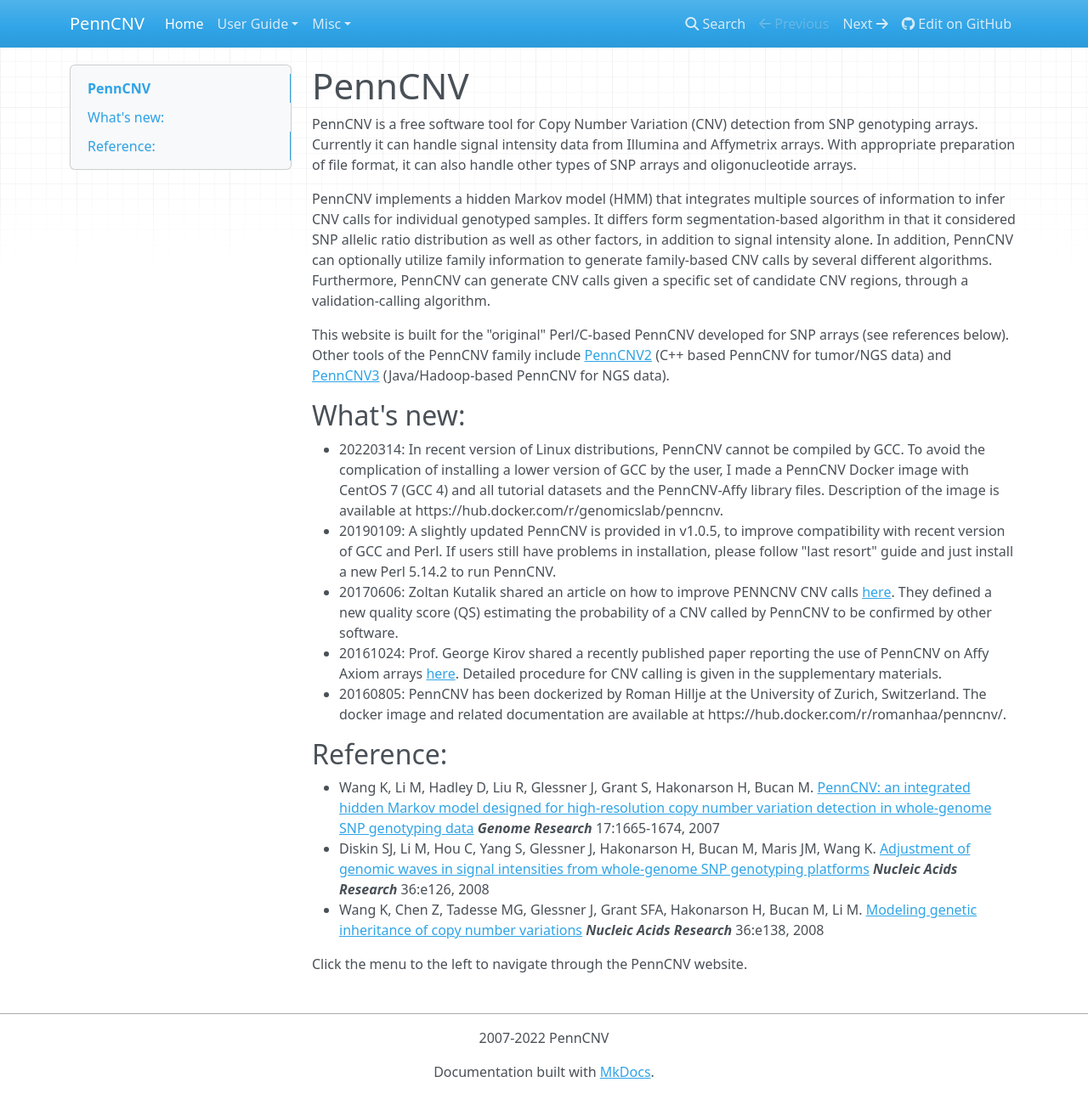
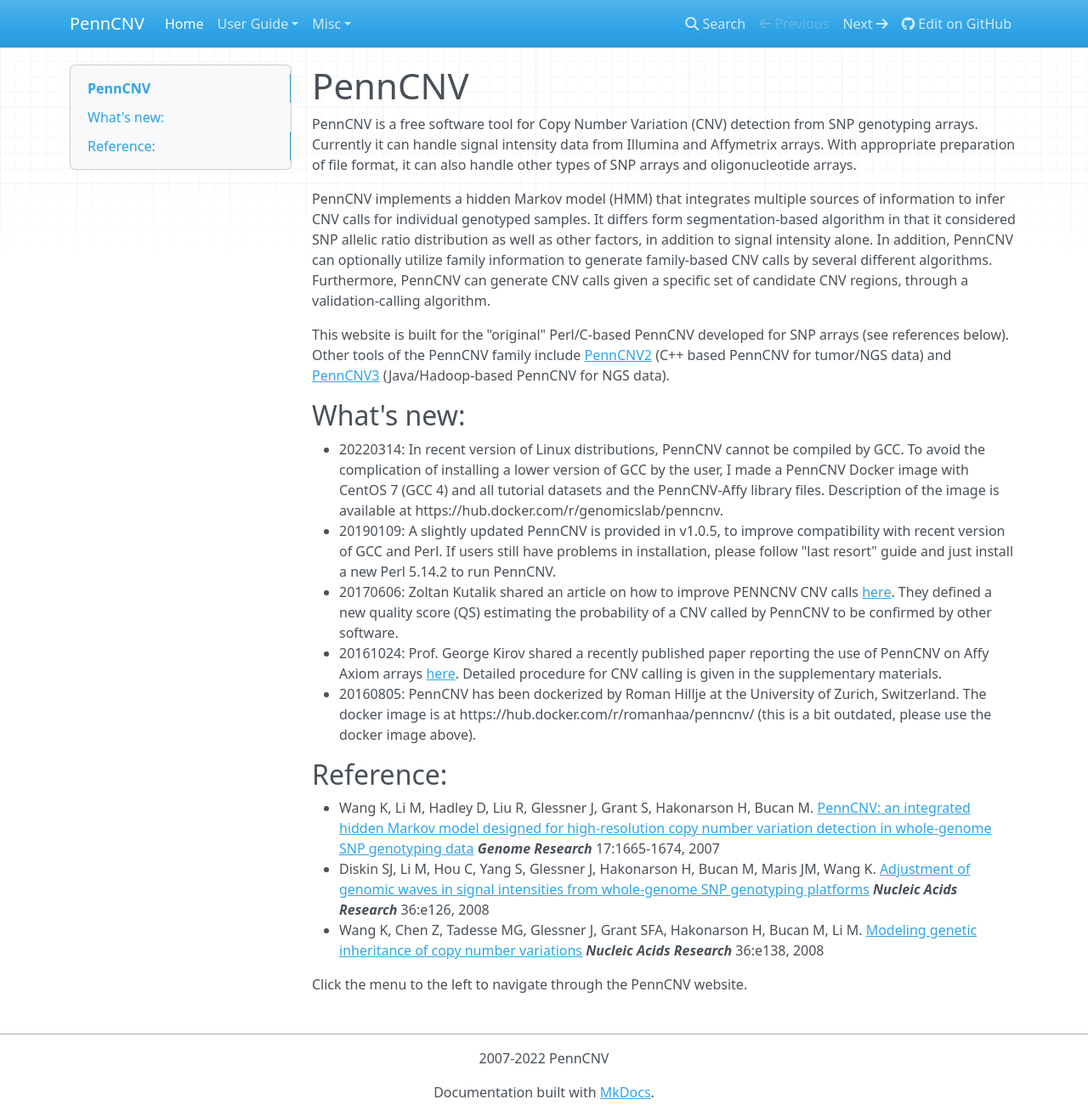
Before and after one commit to WGLab/PennCNV, an MkDocs documentation site: the page built from docs/index.md, in a window 1280 px wide and 1314 px high. Shown: the whole window at 85% size. Built offline with MkDocs 1.6.1, drawn with Linux system fonts in a browser that asks for light colours; nearby versions of some CDN libraries.

Commit message:
Update index.md

```diff
--- a/docs/index.md
+++ b/docs/index.md
@@ -12,7 +12,7 @@
 - 20190109: A slightly updated PennCNV is provided in v1.0.5, to improve compatibility with recent version of GCC and Perl. If users still have problems in installation, please follow "last resort" guide and just install a new Perl 5.14.2 to run PennCNV.
 - 20170606: Zoltan Kutalik shared an article on how to improve PENNCNV CNV calls [here](https://www.ncbi.nlm.nih.gov/pubmed/27402902). They defined a new quality score (QS) estimating the probability of a CNV called by PennCNV to be confirmed by other software.
 - 20161024: Prof. George Kirov shared a recently published paper reporting the use of PennCNV on Affy Axiom arrays [here](https://pubmed.ncbi.nlm.nih.gov/27773354/). Detailed procedure for CNV calling is given in the supplementary materials.
-- 20160805: PennCNV has been dockerized by Roman Hillje at the University of Zurich, Switzerland. The docker image and related documentation are available at https://hub.docker.com/r/romanhaa/penncnv/.
+- 20160805: PennCNV has been dockerized by Roman Hillje at the University of Zurich, Switzerland. The docker image is at https://hub.docker.com/r/romanhaa/penncnv/ (this is a bit outdated, please use the docker image above).
 
 ## Reference:
 
```
